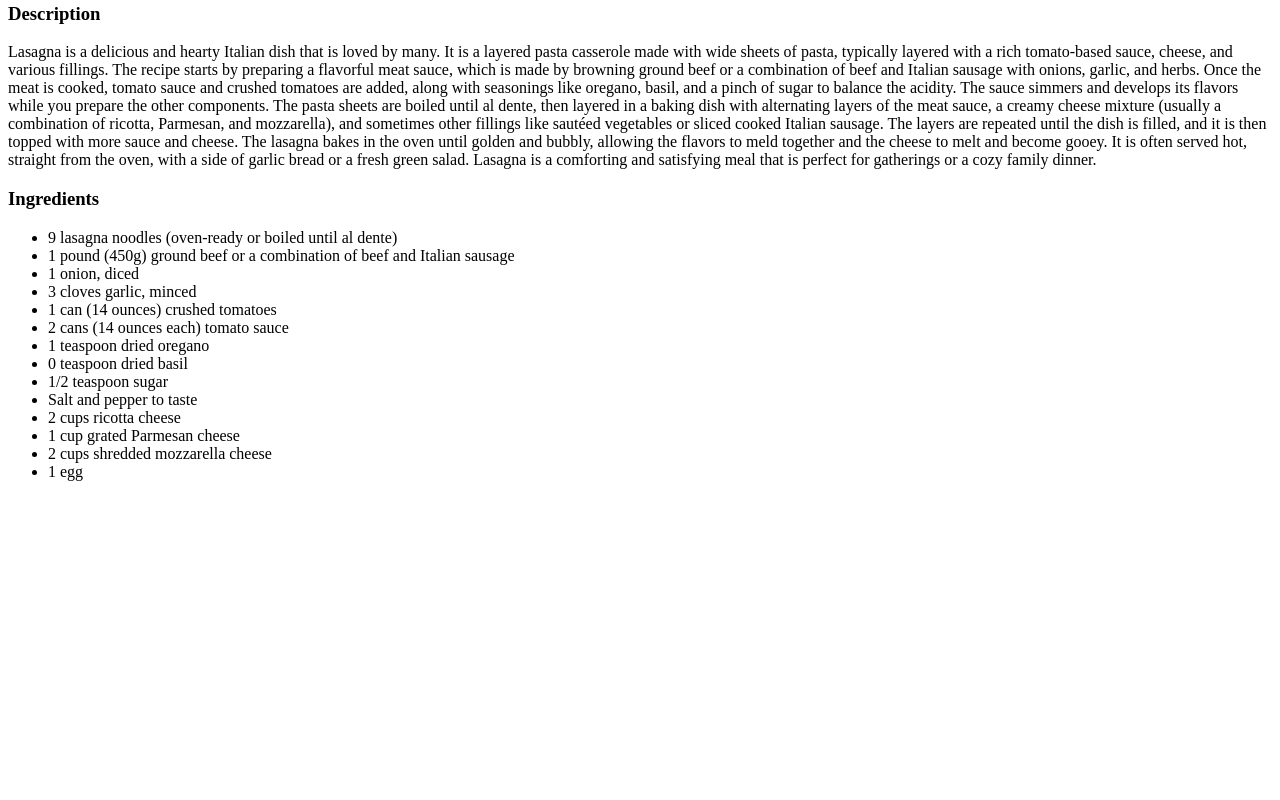
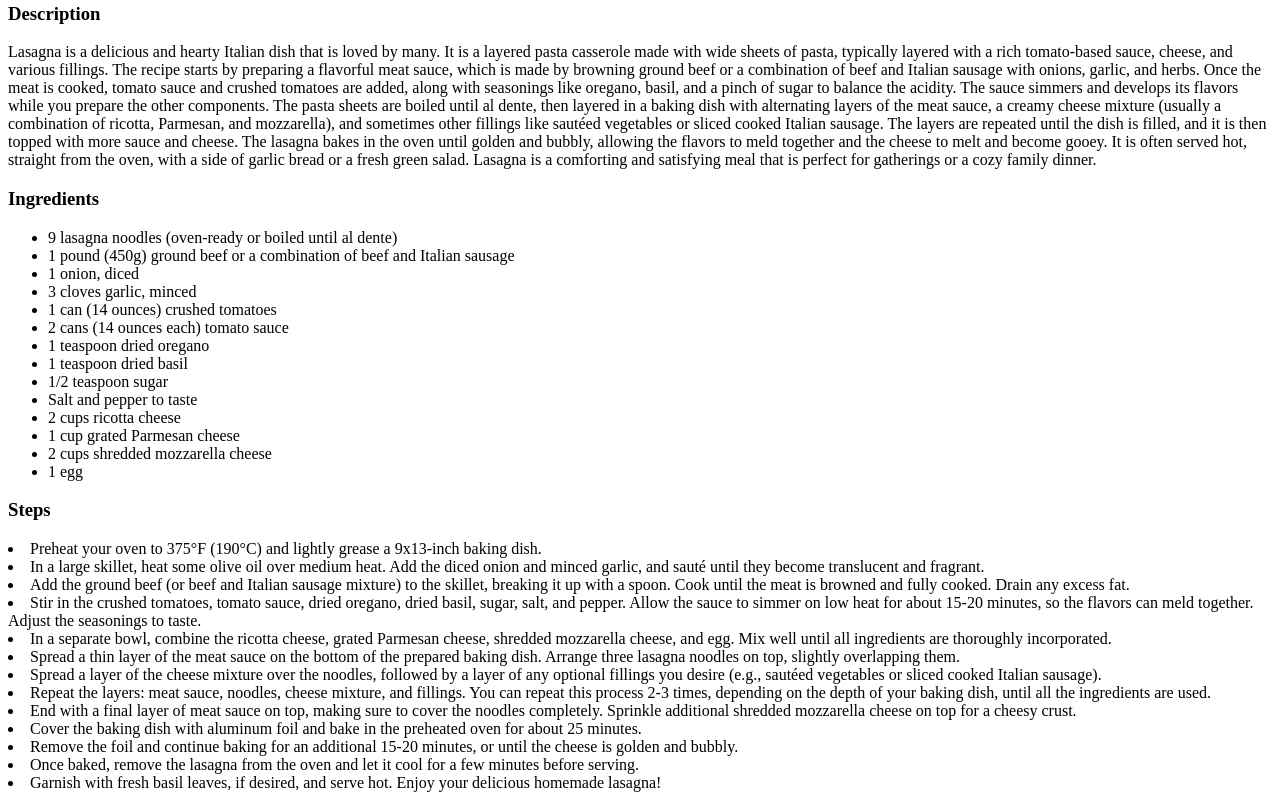
Before and after one commit to fatihemrecan/odin-recipes, a plain HTML site: page recipes/lasagna.html in a window 1280 px wide. Shown: the part 663-1463 px from the top of the page. Before the commit the page ends 1160 px from the top, so only its background shows below. Drawn offline with Linux system fonts and the light colour scheme.

Commit message:
Add steps to lasagna.html

```diff
--- a/recipes/lasagna.html
+++ b/recipes/lasagna.html
@@ -18,15 +18,30 @@
             <li>1 can (14 ounces) crushed tomatoes</li>
             <li>2 cans (14 ounces each) tomato sauce</li>
             <li>1 teaspoon dried oregano</li>
-            <li>0 teaspoon dried basil</li>
+            <li>1 teaspoon dried basil</li>
             <li>1/2 teaspoon sugar</li>
             <li>Salt and pepper to taste</li>
             <li>2 cups ricotta cheese</li>
             <li>1 cup grated Parmesan cheese</li>
             <li>2 cups shredded mozzarella cheese</li>
             <li>1 egg</li>
+            </ul>
+        <h3>Steps</h3>
+            <or>
+                <li>Preheat your oven to 375°F (190°C) and lightly grease a 9x13-inch baking dish.</li>
+                <li>In a large skillet, heat some olive oil over medium heat. Add the diced onion and minced garlic, and sauté until they become translucent and fragrant.</li>
+                <li>Add the ground beef (or beef and Italian sausage mixture) to the skillet, breaking it up with a spoon. Cook until the meat is browned and fully cooked. Drain any excess fat.</li>
+                <li>Stir in the crushed tomatoes, tomato sauce, dried oregano, dried basil, sugar, salt, and pepper. Allow the sauce to simmer on low heat for about 15-20 minutes, so the flavors can meld together. Adjust the seasonings to taste.</li>
+                <li>In a separate bowl, combine the ricotta cheese, grated Parmesan cheese, shredded mozzarella cheese, and egg. Mix well until all ingredients are thoroughly incorporated.</li>
+                <li>Spread a thin layer of the meat sauce on the bottom of the prepared baking dish. Arrange three lasagna noodles on top, slightly overlapping them.</li>
+                <li>Spread a layer of the cheese mixture over the noodles, followed by a layer of any optional fillings you desire (e.g., sautéed vegetables or sliced cooked Italian sausage).</li>
+                <li>Repeat the layers: meat sauce, noodles, cheese mixture, and fillings. You can repeat this process 2-3 times, depending on the depth of your baking dish, until all the ingredients are used.</li>
+                <li>End with a final layer of meat sauce on top, making sure to cover the noodles completely. Sprinkle additional shredded mozzarella cheese on top for a cheesy crust.</li>
+                <li>Cover the baking dish with aluminum foil and bake in the preheated oven for about 25 minutes.</li>
+                <li>Remove the foil and continue baking for an additional 15-20 minutes, or until the cheese is golden and bubbly.</li>
+                <li>Once baked, remove the lasagna from the oven and let it cool for a few minutes before serving.</li>
+                <li>Garnish with fresh basil leaves, if desired, and serve hot. Enjoy your delicious homemade lasagna!</li>
 
-            </ul>
-
+            </or>
     </body>
 </html>
```
